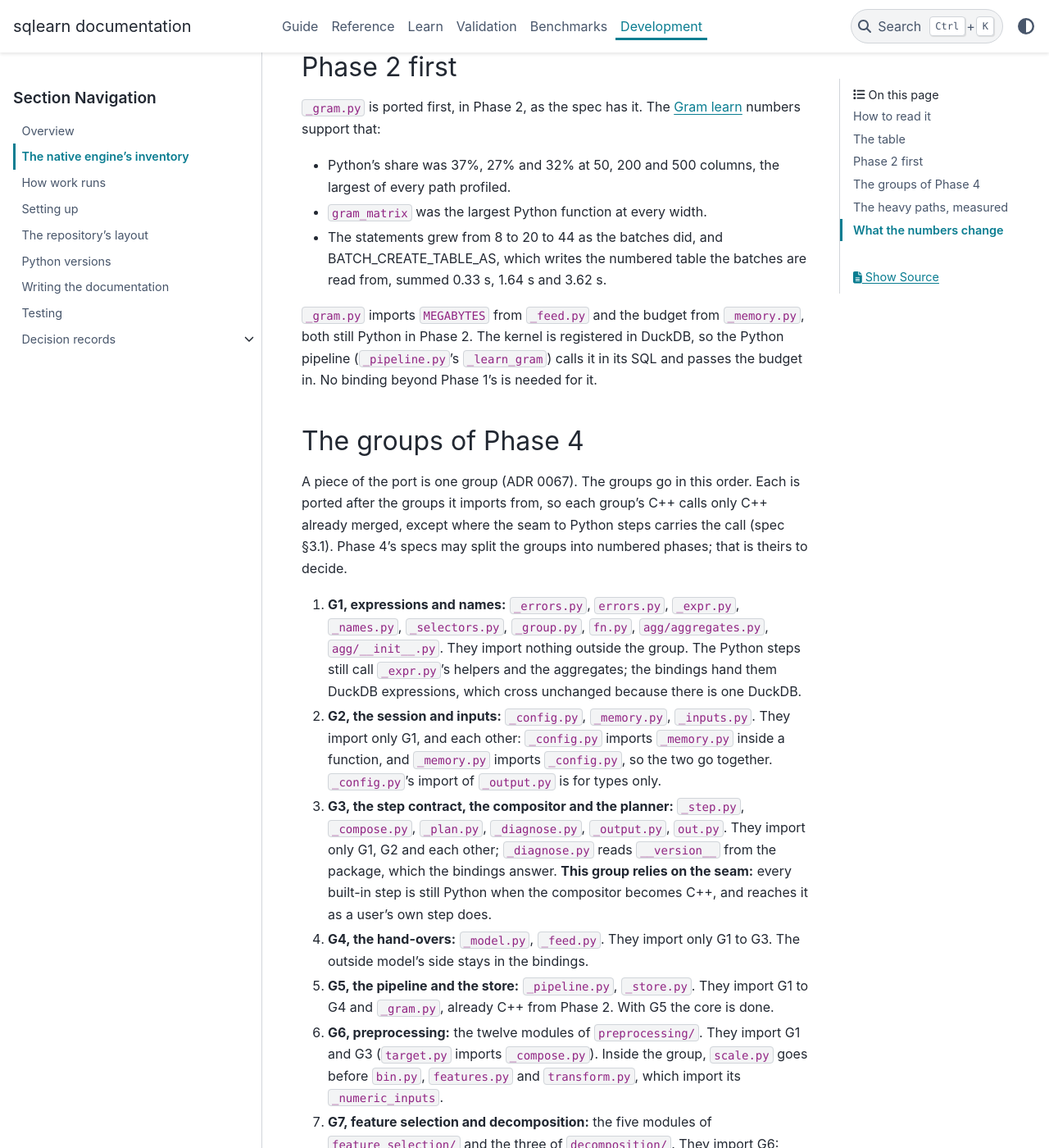
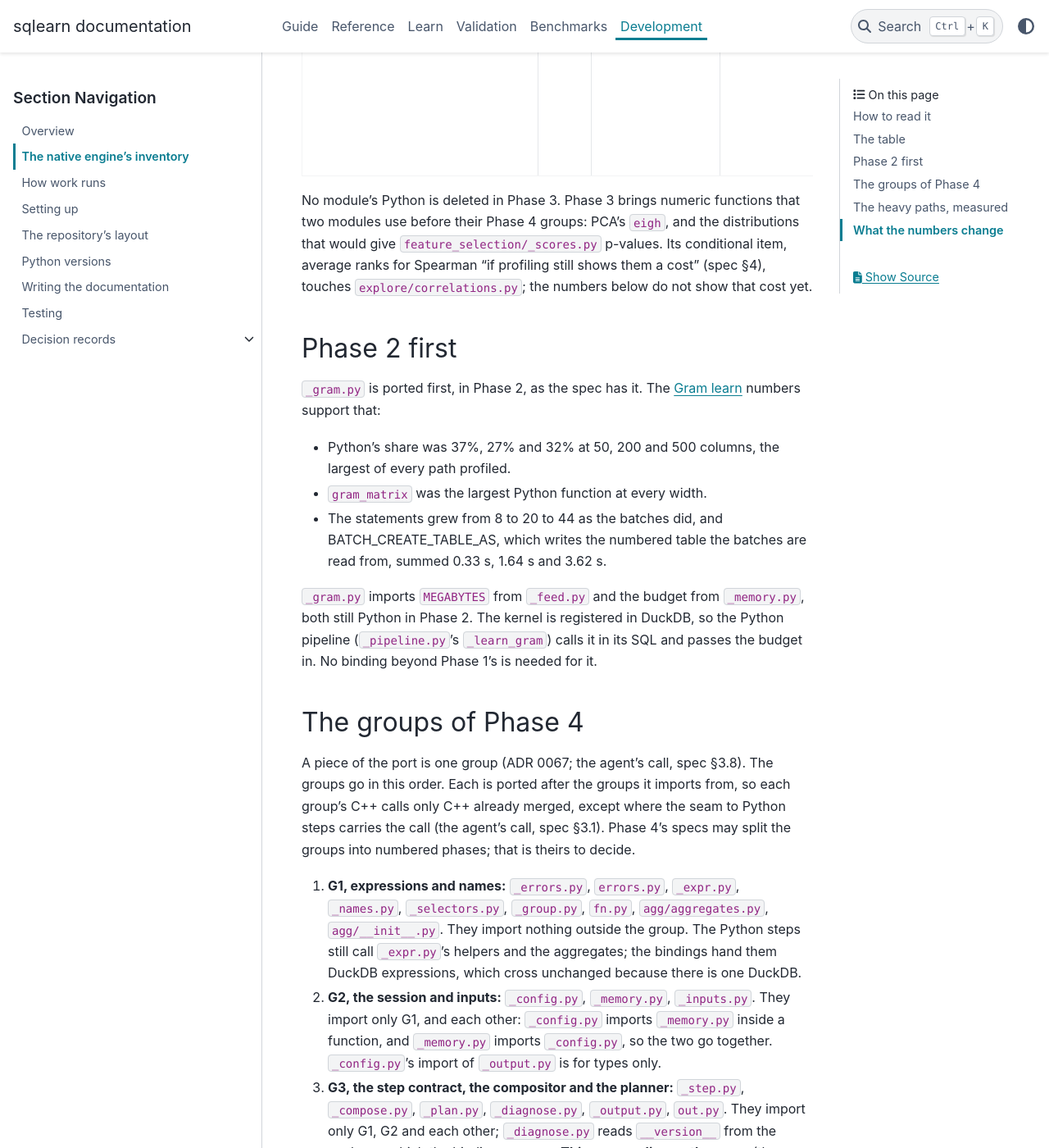
Before and after one commit to glaucis/sqlearn, a Sphinx documentation site: the page built from docs/architecture/engine-inventory.md, in a window 1280 px wide and 1400 px high, scrolled down 11696 px. Shown: the whole window at 82% size. Built offline with Sphinx 7.4.7 and the PyData theme 0.15.4, drawn with Linux system fonts in a browser that asks for light colours; pages that are not in the unit, such as notebooks, are missing from menus; the version number could not be read and is left out; some of the changed text lies outside the part shown.

Commit message:
docs: name every change the inventory makes to the draft (#78)

```diff
--- a/docs/architecture/engine-inventory.md
+++ b/docs/architecture/engine-inventory.md
@@ -70,7 +70,7 @@ confirms is its §5.3.
 | `preprocessing/target.py` | 4 | G6: the target encoder | Its name and docstrings | `_compose.py`, `_errors.py`, `_expr.py`, `_group.py`, `_selectors.py`, `_step.py`, `preprocessing/_lookup.py` | Not profiled |
 | `preprocessing/_encode.py` | 4 | G6: none beyond the group's argument rules | The `sq.encode` group's names and docstrings | `_errors.py`, `_group.py`, `_selectors.py`, `preprocessing/onehot.py`, `preprocessing/ordinal.py`, `preprocessing/target.py` | Not profiled |
 | `preprocessing/__init__.py` | 4 | G6: none, it re-exports | All of it: the steps' names | `preprocessing/bin.py`, `preprocessing/features.py`, `preprocessing/impute.py`, `preprocessing/onehot.py`, `preprocessing/ordinal.py`, `preprocessing/scale.py`, `preprocessing/target.py`, `preprocessing/transform.py` | Not profiled |
-| `feature_selection/_scores.py` | 4 | G7: the scores' SQL and their finishing, with the p-values Phase 3's distribution functions bring | Nothing | `_expr.py` | Not profiled |
+| `feature_selection/_scores.py` | 4 | G7: the scores' SQL and their finishing. It has no p-values today; Phase 3's distribution functions make them possible, and the p-value selectors are a 3.3 area of their own after the port (spec §4), not decided here | Nothing | `_expr.py` | Not profiled |
 | `feature_selection/variance.py` | 4 | G7: the variance selector | Its name and docstrings | `_errors.py`, `_expr.py`, `_group.py`, `_selectors.py`, `_step.py`, `agg/aggregates.py`, `preprocessing/scale.py` | [Widest steps](../benchmarks/engine-profile.md), `variance`: about 6.5 s at 200 columns, 15 to 26 s at 500, one statement, Python's share 17% and 10% |
 | `feature_selection/univariate.py` | 4 | G7: the univariate selectors | Their names and docstrings | `_errors.py`, `_group.py`, `_selectors.py`, `_step.py`, `feature_selection/_scores.py`, `preprocessing/scale.py`, `preprocessing/target.py` | Not profiled |
 | `feature_selection/_select.py` | 4 | G7: none beyond the group's argument rules | The `sq.select` group's names and docstrings | `_errors.py`, `_group.py`, `_selectors.py`, `feature_selection/univariate.py`, `feature_selection/variance.py` | Not profiled |
@@ -79,7 +79,7 @@ confirms is its §5.3.
 | `decomposition/_decompose.py` | 4 | G7: none beyond the group's argument rules | The `sq.decompose` group's names and docstrings | `_errors.py`, `_group.py`, `_selectors.py`, `decomposition/pca.py` | Not profiled |
 | `decomposition/__init__.py` | 4 | G7: none, it re-exports | All of it | `decomposition/pca.py` | Not profiled |
 | `explore/_common.py` | 4 | G8: choosing columns and answering | Nothing | `_config.py`, `_errors.py`, `_expr.py`, `_inputs.py`, `_selectors.py` | Not profiled |
-| `explore/correlations.py` | 4 | G8: the correlations, in tiles of columns | Its name and docstrings | `_config.py`, `_diagnose.py`, `_errors.py`, `_expr.py`, `_inputs.py`, `_output.py`, `_selectors.py`, `explore/_common.py` | [Spearman](../benchmarks/engine-profile.md), before #75: about 11 s and 126 s at 50 and 200 columns, Python's share 3%; summed UNGROUPED_AGGREGATE 40.45 s and 645.66 s, WINDOW 8.12 s and 23.22 s |
+| `explore/correlations.py` | 4 | G8: the correlations, in tiles of columns. Phase 3 may bring average ranks for Spearman, if profiling still shows them a cost (spec §4; see "What the numbers change") | Its name and docstrings | `_config.py`, `_diagnose.py`, `_errors.py`, `_expr.py`, `_inputs.py`, `_output.py`, `_selectors.py`, `explore/_common.py` | [Spearman](../benchmarks/engine-profile.md), before #75: about 11 s and 126 s at 50 and 200 columns, Python's share 3%; summed UNGROUPED_AGGREGATE 40.45 s and 645.66 s, WINDOW 8.12 s and 23.22 s |
 | `explore/profile.py` | 4 | G8: the profile | Its name and docstrings | `_config.py`, `_diagnose.py`, `_errors.py`, `_expr.py`, `_inputs.py`, `_memory.py`, `_output.py`, `_selectors.py`, `explore/_common.py` | [Widest steps](../benchmarks/engine-profile.md), `profile`: about 11.6 s at 200 columns, 32 to 51 s at 500, Python's share 8% and 9%, no operator standing out |
 | `explore/histogram.py` | 4 | G8: the histogram | Its name and docstrings | `_config.py`, `_diagnose.py`, `_errors.py`, `_expr.py`, `_inputs.py`, `_output.py`, `_selectors.py`, `explore/_common.py` | Not profiled |
 | `explore/missing.py` | 4 | G8: the patterns of missing values | Its name and docstrings | `_config.py`, `_diagnose.py`, `_errors.py`, `_expr.py`, `_inputs.py`, `_output.py`, `_selectors.py`, `explore/_common.py` | Not profiled |
@@ -112,7 +112,10 @@ confirms is its §5.3.
 
 No module's Python is deleted in Phase 3. Phase 3 brings numeric functions that
 two modules use before their Phase 4 groups: PCA's `eigh`, and the
-distributions that give `feature_selection/_scores.py` its p-values.
+distributions that would give `feature_selection/_scores.py` p-values. Its
+conditional item, average ranks for Spearman "if profiling still shows them a
+cost" (spec §4), touches `explore/correlations.py`; the numbers below do not
+show that cost yet.
 
 ## Phase 2 first
 
@@ -133,11 +136,11 @@ the budget in. No binding beyond Phase 1's is needed for it.
 
 ## The groups of Phase 4
 
-A piece of the port is one group (ADR 0067). The groups go in this order. Each
-is ported after the groups it imports from, so each group's C++ calls only C++
-already merged, except where the seam to Python steps carries the call (spec
-§3.1). Phase 4's specs may split the groups into numbered phases; that is
-theirs to decide.
+A piece of the port is one group (ADR 0067; the agent's call, spec §3.8). The
+groups go in this order. Each is ported after the groups it imports from, so
+each group's C++ calls only C++ already merged, except where the seam to Python
+steps carries the call (the agent's call, spec §3.1). Phase 4's specs may split
+the groups into numbered phases; that is theirs to decide.
 
 1. **G1, expressions and names:** `_errors.py`, `errors.py`, `_expr.py`,
    `_names.py`, `_selectors.py`, `_group.py`, `fn.py`, `agg/aggregates.py`,
@@ -151,9 +154,9 @@ theirs to decide.
 3. **G3, the step contract, the compositor and the planner:** `_step.py`,
    `_compose.py`, `_plan.py`, `_diagnose.py`, `_output.py`, `out.py`. They
    import only G1, G2 and each other; `_diagnose.py` reads `__version__` from
-   the package, which the bindings answer. **This group relies on the seam:**
-   every built-in step is still Python when the compositor becomes C++, and
-   reaches it as a user's own step does.
+   the package, which the bindings answer. **This group relies on the seam**
+   (the agent's call, spec §3.1): every built-in step is still Python when the
+   compositor becomes C++, and reaches it as a user's own step does.
 4. **G4, the hand-overs:** `_model.py`, `_feed.py`. They import only G1 to G3.
    The outside model's side stays in the bindings.
 5. **G5, the pipeline and the store:** `_pipeline.py`, `_store.py`. They import
@@ -186,11 +189,11 @@ theirs to decide.
     has no C++; when every name it gives comes from the C++, it is the
     bindings' module and Phase 4 is done.
 
-**Tests of internals** move with their group (spec §3.8). Counting the test
-files under `tests/` that name each private module, `sqlearn._config` is named
-by 49, `_store` by 18, `_errors` by 12, `_step` by 10 and `_saving` by 6: G2,
-G1, G3, G5 and G11 carry most of the rewriting. These are counts of files, by
-`grep`, not a measurement of work.
+**Tests of internals** move with their group (the agent's call, spec §3.8).
+Counting the test files under `tests/` that name each private module,
+`sqlearn._config` is named by 49, `_store` by 18, `_errors` by 12, `_step` by 10
+and `_saving` by 6: G2, G1, G3, G5 and G11 carry most of the rewriting. These
+are counts of files, by `grep`, not a measurement of work.
 
 ## The heavy paths, measured
 
@@ -225,12 +228,15 @@ Against the spec's draft order (§5.3), area by area.
   `preprocessing/target.py`.
 - **The core:** kept first, split into G1 to G5 by its imports, as the spec's
   §4 names its parts (the expression and naming layer, the compositor and
-  planner, the step framework, the store). Two changes, both from imports, not
+  planner, the step framework, the store). Three changes, all from imports, not
   numbers:
   - **The hand-overs move up**, from the draft's place after model selection to
     G4, before the pipeline: `_pipeline.py` imports `fetch`,
     `predict_streamed` and `stream_trainer` from `_feed.py`, and `Model`,
     `as_model`, `check_feed`, `is_model` and `is_trained` from `_model.py`.
+  - **`_memory.py` moves from the hand-overs into the core** (G2): it and
+    `_config.py` import each other, and `_gram.py`, `_diagnose.py`, `_feed.py`
+    and `explore/profile.py` import it, so it goes before them all.
   - **`store.py` moves out of the core**, to G10 with model selection:
     it imports `model_selection/kept.py`, whose `prepared` and `clear` it
     calls. `_store.py`, the store itself, stays in the core (G5).
```
